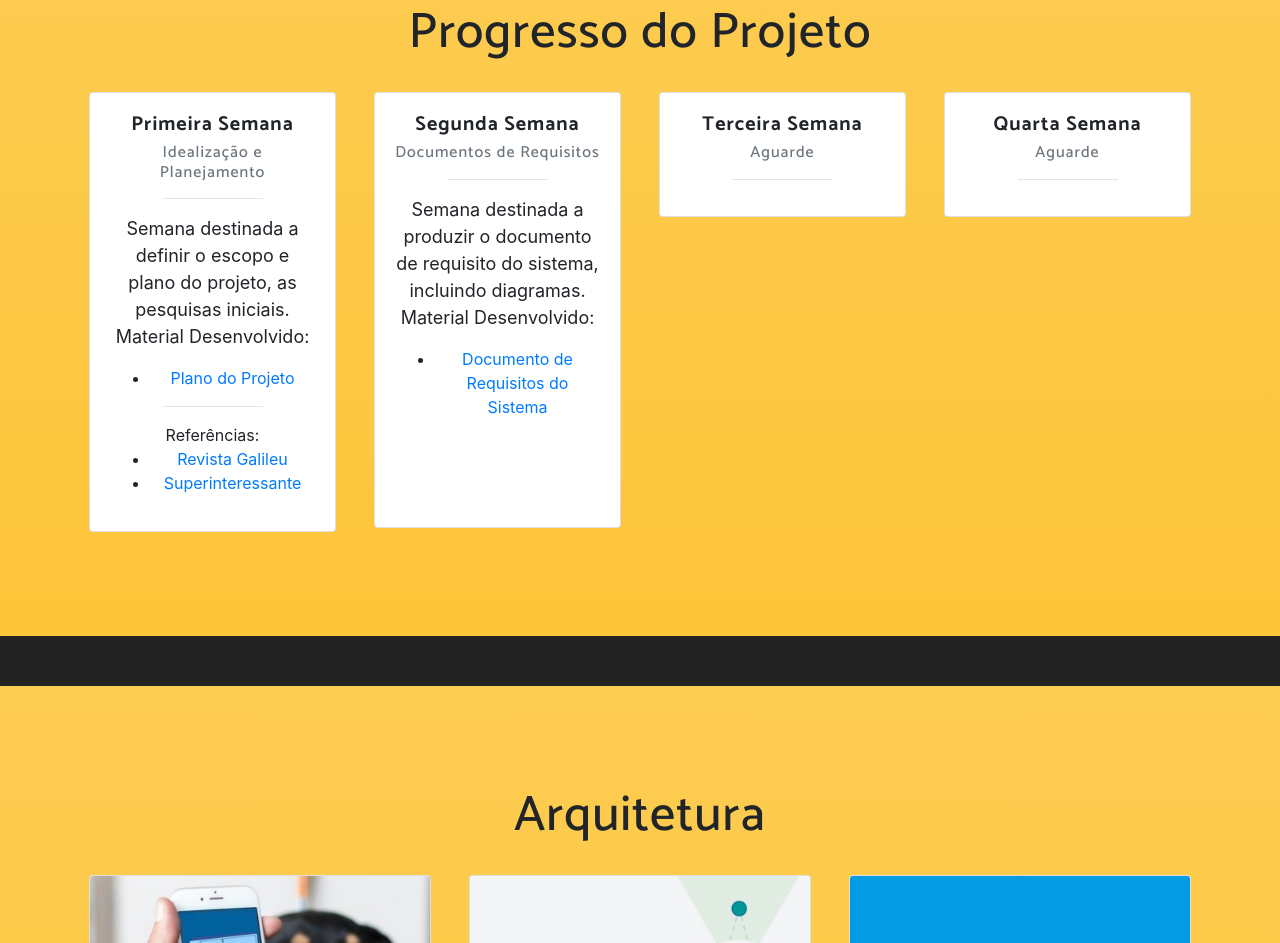
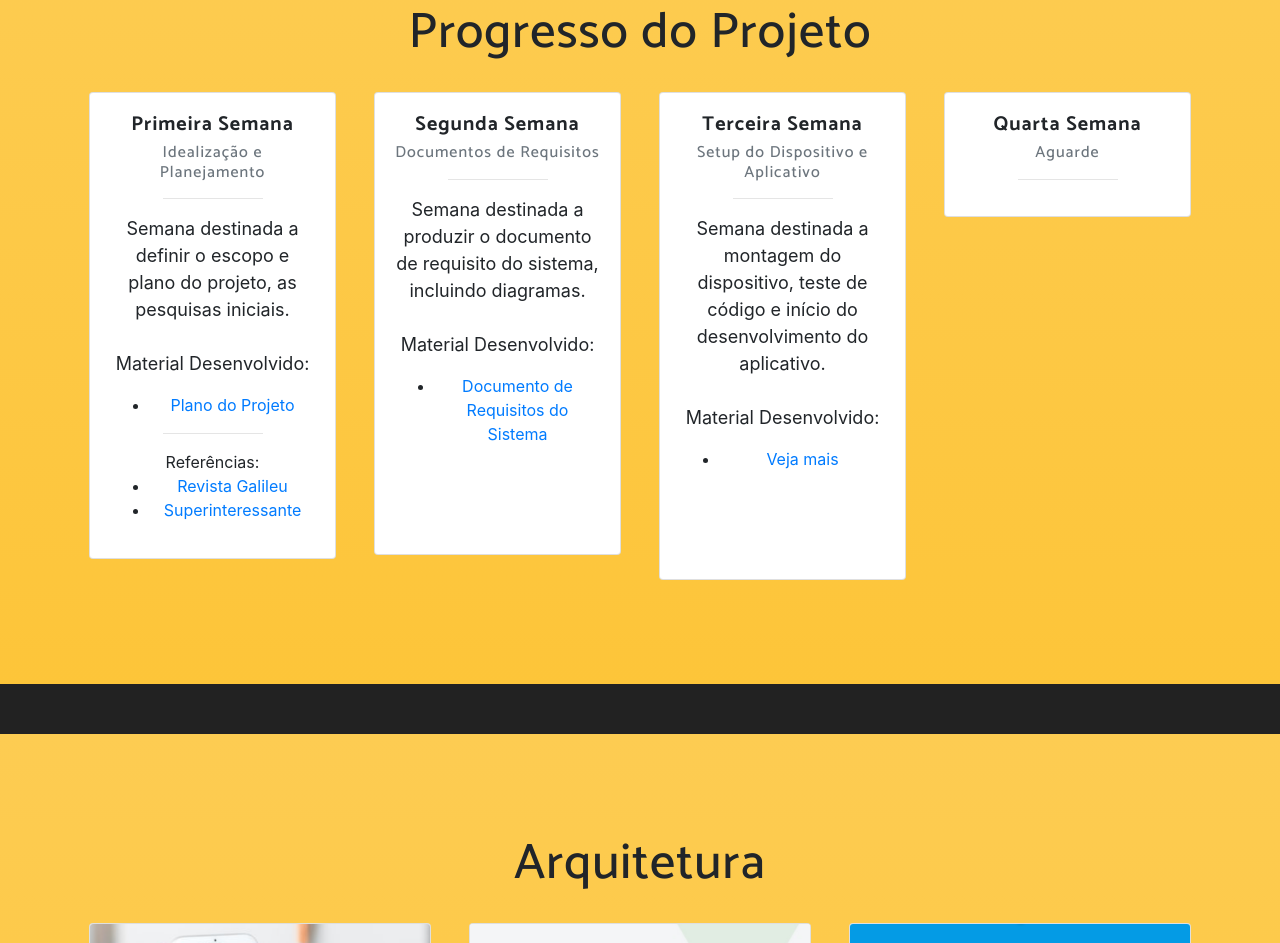
Before and after one commit to oficinaiot/oficinaiot.github.io, a website with bundled scripts: page index.html in a window 1280 px wide. Shown: the part 3995-4938 px from the top of the page. Built offline with nearby package versions, Linux system fonts and the light colour scheme; a web font is replaced by a local one.

Commit message:
Add files via upload

```diff
--- a/index.html
+++ b/index.html
@@ -175,7 +175,7 @@
     <h5 class="card-title"><strong>Primeira Semana</strong></h5>
     <h6 class="card-subtitle mb-2 text-muted">Idealização e Planejamento</h6>
     <hr>
-    <p class="card-text">Semana destinada a definir o escopo e plano do projeto, as pesquisas iniciais.<br>
+    <p class="card-text">Semana destinada a definir o escopo e plano do projeto, as pesquisas iniciais.<br><br>
       Material Desenvolvido:
  <ul><li><a href="https://drive.google.com/open?id=1zq92CoAv2dMApUZ5O0PQQLLLfOB-kR1J" target="_blank">Plano do Projeto</a></li></ul>
 <hr>
@@ -192,7 +192,7 @@ Referências:
     <h5 class="card-title"><strong>Segunda Semana</strong></h5>
     <h6 class="card-subtitle mb-2 text-muted">Documentos de Requisitos</h6>
    <hr>
-    <p class="card-text">Semana destinada a produzir o documento de requisito do sistema, incluindo diagramas.<br>
+    <p class="card-text">Semana destinada a produzir o documento de requisito do sistema, incluindo diagramas.<br><br>
       Material Desenvolvido:
  <ul><li><a href="img/requisitos.pdf" target="_blank">Documento de Requisitos do Sistema</a></li>
 <br><br><br>
@@ -206,9 +206,11 @@ Referências:
   <div class="col-sm-3">
       <div class="card m-1" >  <div class="card-body">
     <h5 class="card-title"><strong>Terceira Semana</strong></h5>
-   <h6 class="card-subtitle mb-2 text-muted">Aguarde</h6>
+   <h6 class="card-subtitle mb-2 text-muted">Setup do Dispositivo e Aplicativo</h6>
     <hr>
-
+     <p class="card-text">Semana destinada a montagem do dispositivo, teste de código e início do desenvolvimento do aplicativo.<br><br>
+      Material Desenvolvido:
+ <ul><li><a href="img/terceira.pdf" target="_blank">Veja mais</a></li><br><br><br>
 
   </div>
 </div>
```
